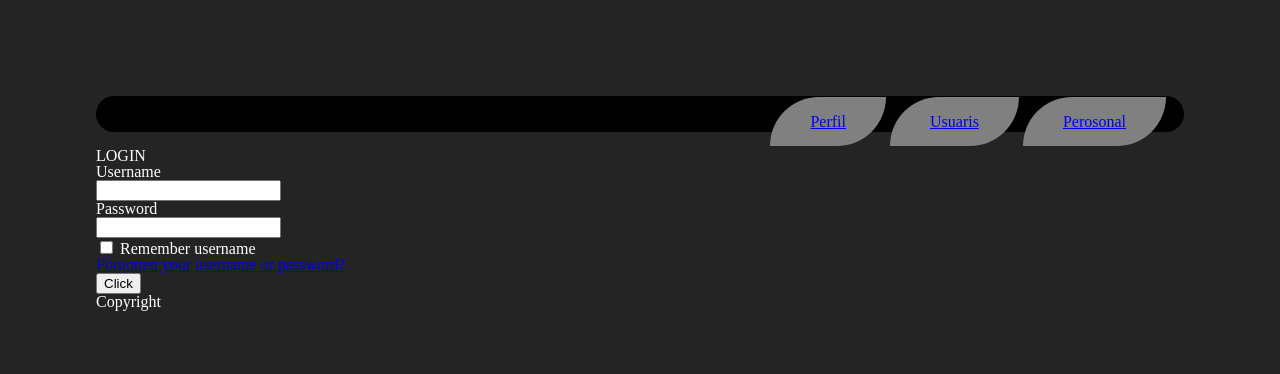
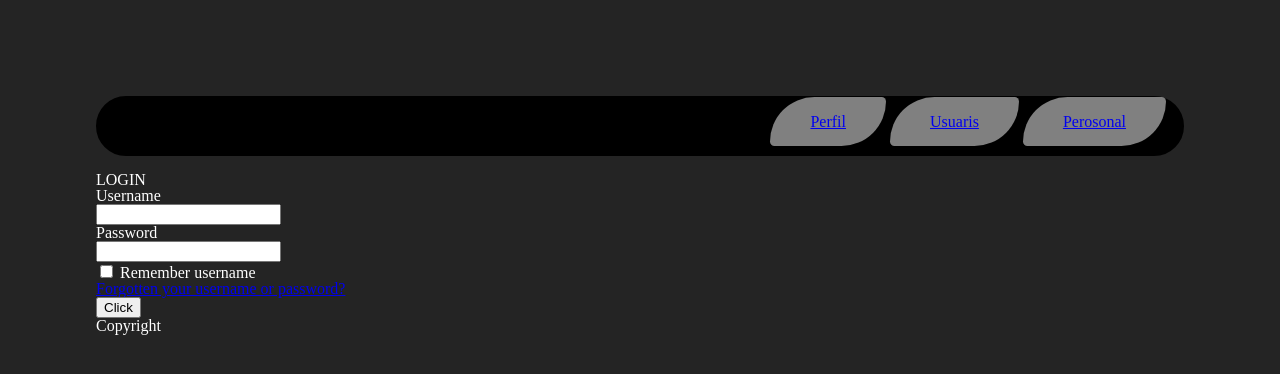
Before and after one commit to dcamposm/M14_Solfamides, a PHP site: page /m14_proyecto/ in a window 1280 px wide. Shown: the top 374 px of the page. Run offline with PHP 8.4, Linux system fonts and the light colour scheme.

Commit message:
cositas de css #1 parche de minuto 5

```diff
--- a/estil.css
+++ b/estil.css
@@ -13,20 +13,20 @@ body, .container {
     padding: 1em 1em;
     border: 2px solid black;
     border-radius: 50px;
+    height: 1.5em;
 }
 .header .nav{
     float: right;
     clear: both;
-        height: 10em;
 }
 
 .header .nav a {
     background-color: gray;
     padding: 1em 2.5em;
     width: 10%;
-	border-radius: 50px 0px;
+    border-radius: 50px 5px;
 }
 .header .nav a:hover {
-	border-radius: 0px 50px;
+    border-radius: 5px 50px;
     background-color: cyan;
 }
```
Lines whose indentation alone changed are shown as unchanged.
